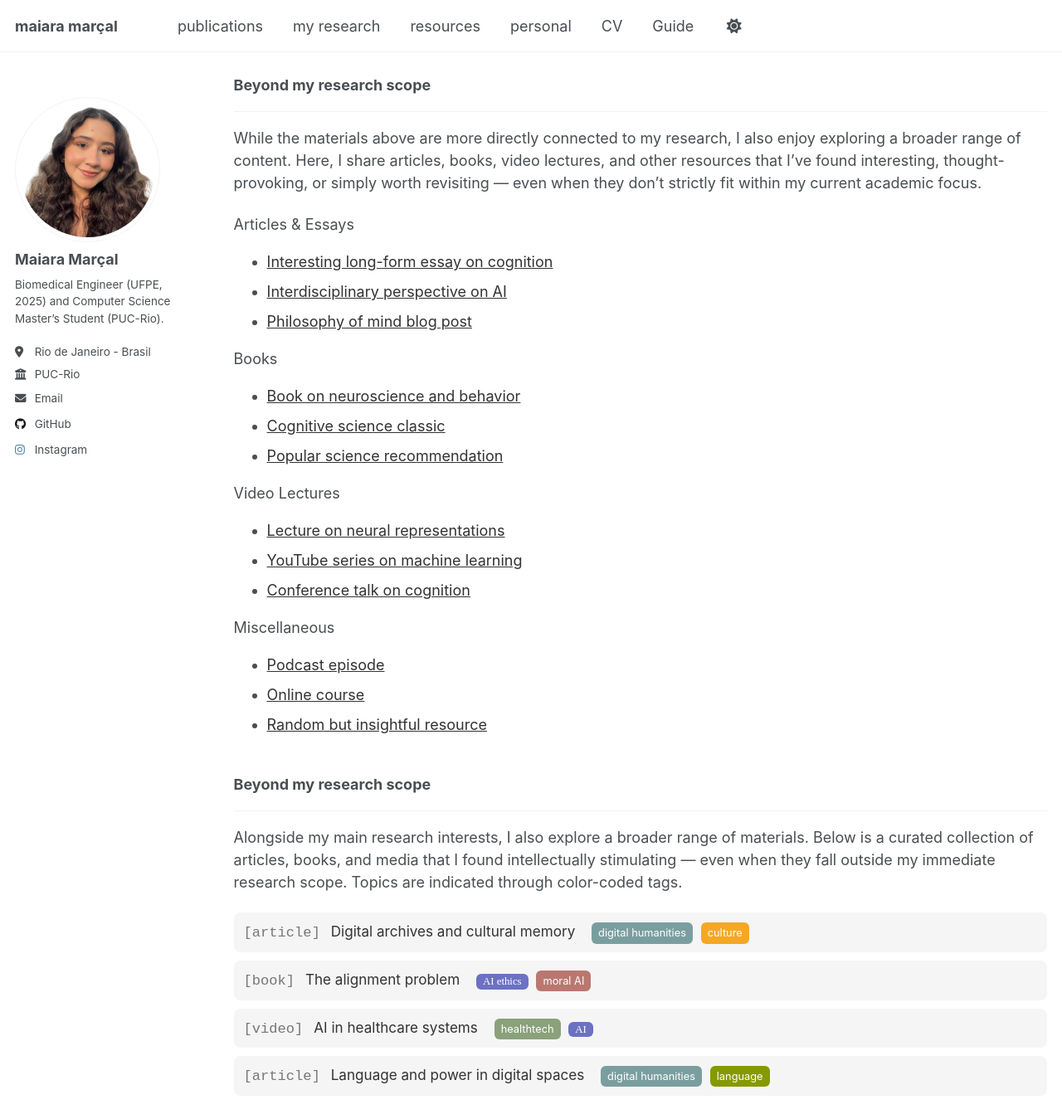
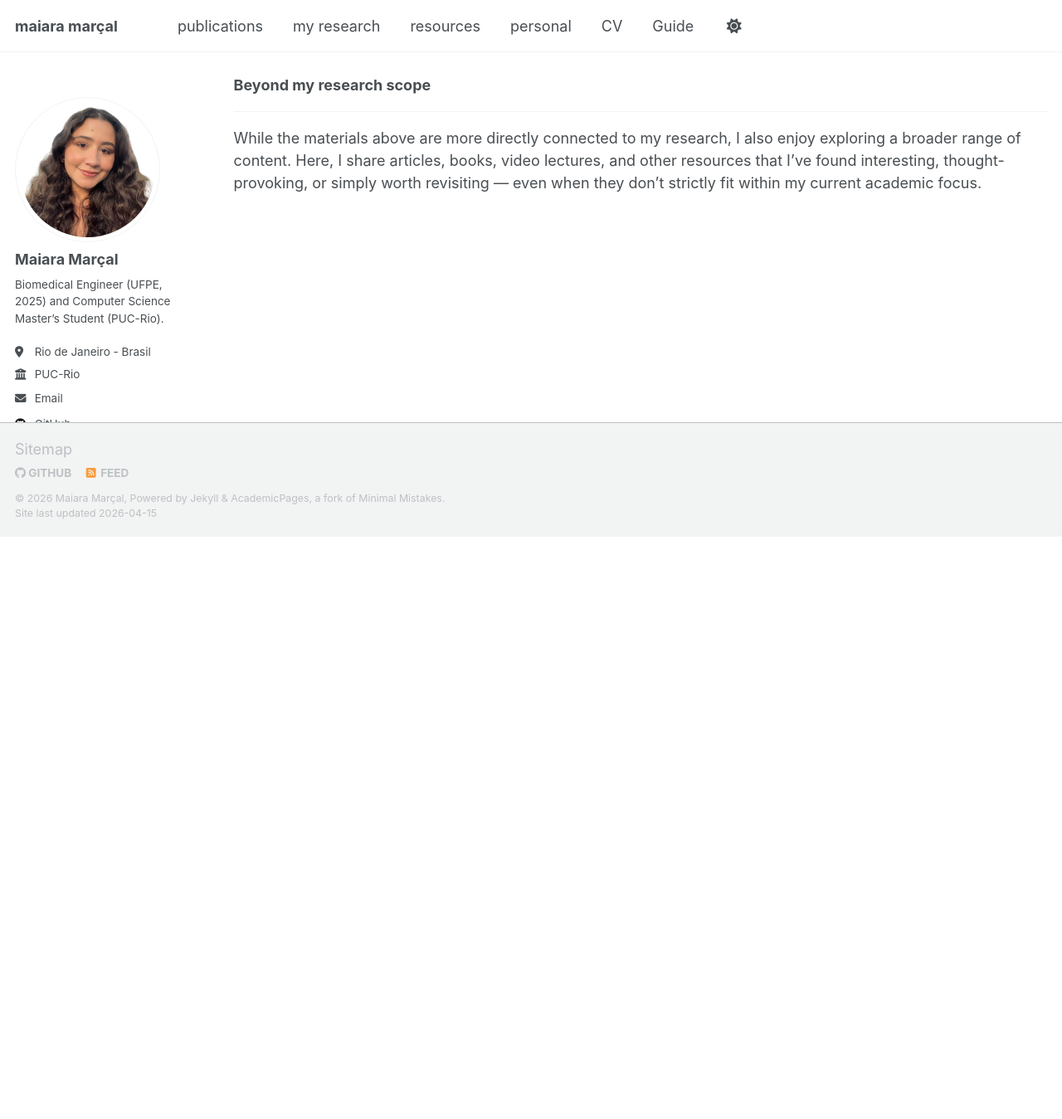
Before and after one commit to maiaramaaraujo/maiaramaaraujo.github.io, a Jekyll site: the page built from _pages/resources.html, in a window 1280 px wide and 1400 px high, scrolled down 861 px. Shown: the top 1349 px of the window at 83% size. Built offline with Jekyll 4.4.1, drawn with Linux system fonts in a browser that asks for light colours; some web fonts are replaced; a script that is not in the unit is left out; after the commit the page ends 1508 px from its top, so only the background shows below that.

Commit message:
Update resources.html

```diff
--- a/_pages/resources.html
+++ b/_pages/resources.html
@@ -88,68 +88,6 @@ a:hover { text-decoration: underline; }
   </p>
 </div>
 
-<div class="extra-sections">
-
-  <!-- Articles & Essays -->
-  <div class="extra-card">
-    <div class="extra-title articles">Articles & Essays</div>
-    <div class="extra-content">
-      <ul>
-        <li><a href="#">Interesting long-form essay on cognition</a></li>
-        <li><a href="#">Interdisciplinary perspective on AI</a></li>
-        <li><a href="#">Philosophy of mind blog post</a></li>
-      </ul>
-    </div>
-  </div>
-
-  <!-- Books -->
-  <div class="extra-card">
-    <div class="extra-title books">Books</div>
-    <div class="extra-content">
-      <ul>
-        <li><a href="#">Book on neuroscience and behavior</a></li>
-        <li><a href="#">Cognitive science classic</a></li>
-        <li><a href="#">Popular science recommendation</a></li>
-      </ul>
-    </div>
-  </div>
-
-  <!-- Video Lectures -->
-  <div class="extra-card">
-    <div class="extra-title videos">Video Lectures</div>
-    <div class="extra-content">
-      <ul>
-        <li><a href="#">Lecture on neural representations</a></li>
-        <li><a href="#">YouTube series on machine learning</a></li>
-        <li><a href="#">Conference talk on cognition</a></li>
-      </ul>
-    </div>
-  </div>
-
-  <!-- Misc -->
-  <div class="extra-card">
-    <div class="extra-title misc">Miscellaneous</div>
-    <div class="extra-content">
-      <ul>
-        <li><a href="#">Podcast episode</a></li>
-        <li><a href="#">Online course</a></li>
-        <li><a href="#">Random but insightful resource</a></li>
-      </ul>
-    </div>
-  </div>
-
-</div>
-
-<br>
-<b>Beyond my research scope</b>
-<hr>
-
-<div class="extra-section-intro">
-  <p>
-    Alongside my main research interests, I also explore a broader range of materials.
-    Below is a curated collection of articles, books, and media that I found intellectually stimulating — even when they fall outside my immediate research scope.
-    Topics are indicated through color-coded tags.
-  </p>
 </div>
 
 <div class="resource-table">
```
